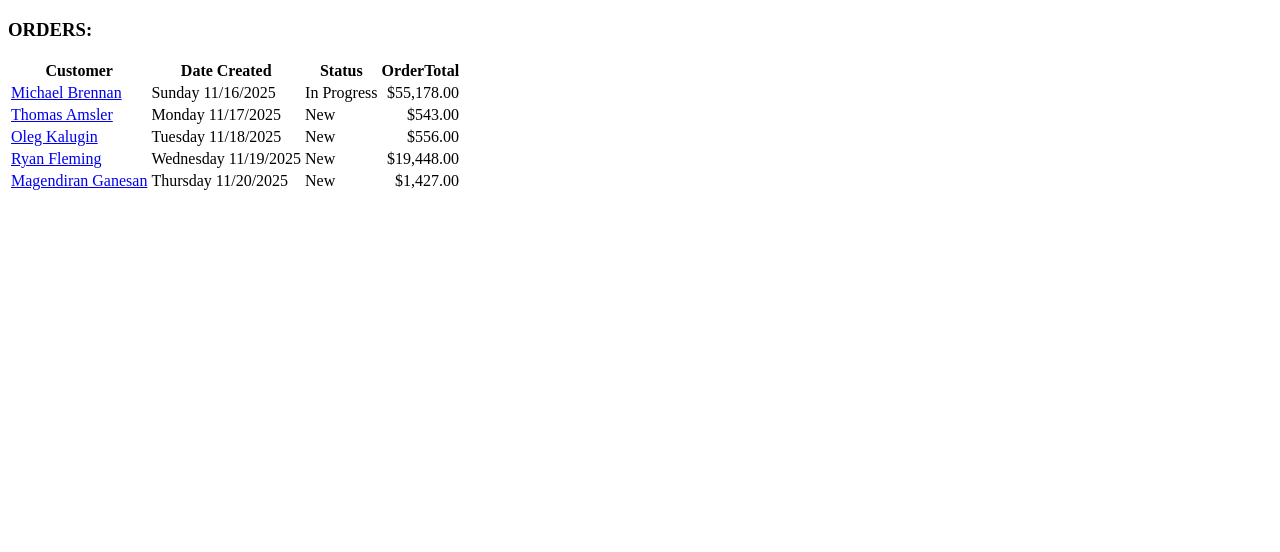
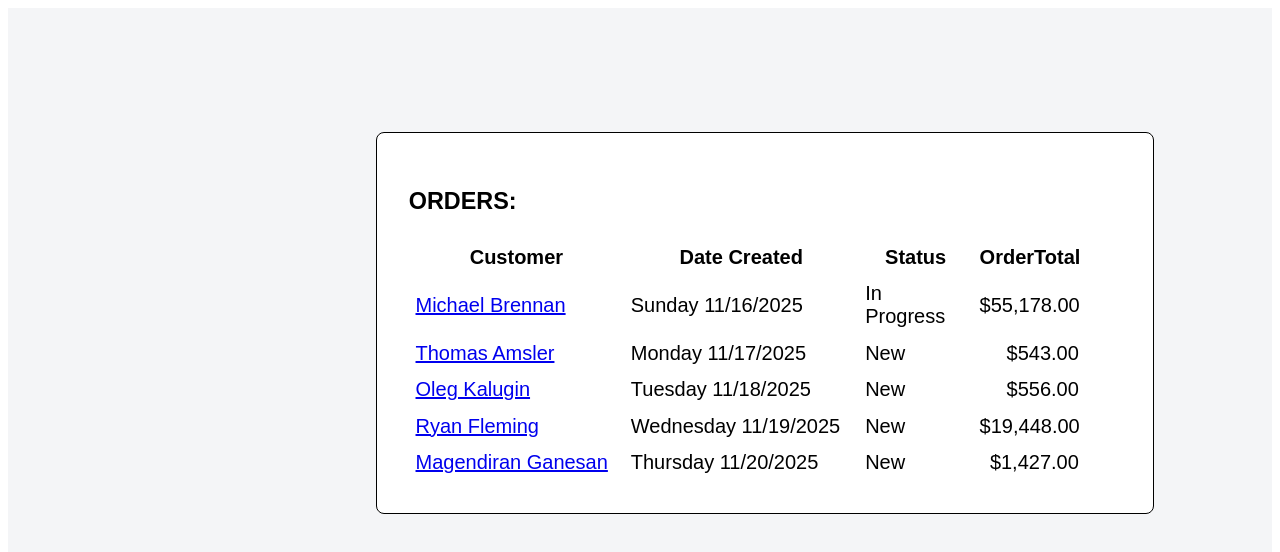
Before and after one commit to consman/signalformspractice, an Angular app: page / in a window 1280 px wide. Shown: the top 552 px of the page. Built offline with nearby package versions, Linux system fonts and the light colour scheme.

Commit message:
fix styling of order list.

```diff
--- a/src/app/app.css
+++ b/src/app/app.css
@@ -1,3 +1,24 @@
+
+table {
+  border-collapse: collapse;
+  width: 95%;
+}
+td,th{
+  padding: 1%;
+}
+
+.orda {
+  display: block;
+  max-width: 80%;
+  width: 75%;
+  margin: 2rem auto;
+  padding: 2rem;
+  border: 1px solid;
+  border-radius: 8px;
+  background: #fff;
+
+  font-size: 20px;
+}
 form {
   max-width: 80%;
   margin: 2rem auto;
@@ -9,6 +30,7 @@ form {
 
 div {
   margin-bottom: 1rem;
+  font-family: Arial, Helvetica, sans-serif;
 }
 
 label {
@@ -76,7 +98,6 @@ button:disabled {
   border: 1px solid #e0e0e0;
   border-radius: 4px;
   background: #f5f5f5;
-  font-family: monospace;
   font-size: 0.875rem;
 }
 
--- a/src/app/app.html
+++ b/src/app/app.html
@@ -1 +1,5 @@
-<router-outlet></router-outlet>
+<div class="wrapper">
+    <div class="main-panel">
+        <router-outlet></router-outlet>
+    </div>
+</div>
--- a/src/app/item-list/item-list.html
+++ b/src/app/item-list/item-list.html
@@ -7,9 +7,9 @@
         <tr><th>Description</th><th>Quantity</th><th>Price</th></tr>
         @for(item of itemForms; track $index){
             <tr>
-                <td><input [field]="item.description" /></td>
-                <td><input [field]="item.qty" type="number"  /></td>
-                <td><input [field]="item.price" type="number" /></td>
+                <td><input [field]="item.description" class="form-control" /></td>
+                <td><input [field]="item.qty" type="number"  class="form-control" /></td>
+                <td><input [field]="item.price" type="number" class="form-control" /></td>
             </tr>
             @if(item().value().description.length < 3){
                 <div class="error">
--- a/src/app/order-list/order-list.html
+++ b/src/app/order-list/order-list.html
@@ -1,10 +1,16 @@
+
+
+
+  <div class="orda">
+
+  <h3>ORDERS:</h3>
     @let ords = orders$ | async;
 
     @if(ords && ords.length > 0){
-  <h3>ORDERS:</h3>
+
       <table><tr><th>Customer</th><th>Date Created</th><th>Status</th><th> OrderTotal</th></tr>
       @for( ord of ords; track ord){
-    <tr><td>
+        <tr class="col-xs-12 col-sm-6 col-md-4 col-lg-3"><td>
               <a [routerLink]="['/order',ord.orderId]"> {{ord.customerName}} </a>
             </td>
             <td>{{ord.createDate | date: 'EEEE MM/dd/yyyy'}} </td>
@@ -18,3 +24,4 @@
       </table>
 
     }
+  </div>
--- a/src/app/order/order.html
+++ b/src/app/order/order.html
@@ -3,10 +3,10 @@
 
     <form (submit)="onSubmit($event)">
 
-        <div>
+        <div class="form-group">
             <label>
                 Customer
-                <input type="text" [field]="orderForm.customerName"
+                <input type="text" [field]="orderForm.customerName" class="form-control"
                  />
             </label>
             @if(orderForm.customerName() && orderForm.customerName().touched()){
@@ -18,18 +18,18 @@
             }
         </div>
 
-        <div>
+        <div class="form-group">
             <label>
                 Date Ordered
                 <!-- The Order create date should never be changed, only displayed. -->
-                <input type="date" value="{{ord.createDate | date: 'yyyy-MM-dd'}}" disabled/>
+                <input type="date" value="{{ord.createDate | date: 'yyyy-MM-dd'}}" disabled class="form-control"/>
             </label>
         </div>
 
-        <div>
+        <div class="form-group">
             <label>
                 CSR Approval Date
-                <input type="date" [field]="orderForm.csrApprovalDate" />
+                <input type="date" [field]="orderForm.csrApprovalDate" class="form-control"/>
             </label>
 
             @let approvedWithFutureDate = ( (orderModel().csrApprovalDate.getTime() - now.getTime() > 0) && orderModel().orderStatus=='Approved') ;
@@ -45,7 +45,7 @@
                 -->
         </div>
 
-        <div>
+        <div class="form-group">
             <label>
                 Status
                 <select [field]="orderForm.orderStatus" >
@@ -64,7 +64,7 @@
 
 
         @if(!done()){
-          <button type="submit" [disabled]="orderForm().invalid() || approvedWithFutureDate ">
+          <button type="submit" [disabled]="orderForm().invalid() || approvedWithFutureDate " class="btn btn-default ml3">
             Update
         </button>
         }
@@ -72,4 +72,4 @@
     </form>
 }
 
-<button [routerLink]="['/orders']">Back To List</button>
+<button [routerLink]="['/orders']" class="btn btn-default ml3">Back To List</button>
--- a/src/styles.css
+++ b/src/styles.css
@@ -1 +1,81 @@
-/* You can add global styles to this file, and also import other style files */
+.btn {
+  display: inline-block;
+  padding: 0.5rem 1rem;
+  font-size: 1rem;
+  font-weight: bold;
+  color: #fff;
+  background-color: #007bff;
+  border: 1px solid transparent;
+  border-radius: 4px;
+  text-align: center;
+  cursor: pointer;
+  margin-right: 5px;
+}
+
+.ml3 {
+  margin-left: 3px;
+}
+
+.ml3 {
+  margin-left: 3px;
+}
+
+.form-control {
+  width: 98%;
+  padding: 0.5rem;
+  font-size: 1rem;
+  border: 1px solid #ccc;
+  border-radius: 4px;
+}
+
+.w-200 {
+  width: 200px;
+}
+
+label {
+  font-weight: bold;
+  display: block;
+  /* margin-bottom: 0.5rem; */
+}
+
+.wrapper {
+  display: flex;
+  flex-direction: column;
+  height: 100vh;
+  overflow: hidden;
+  background-color: #f4f5f7;
+}
+
+.main-panel {
+  margin-left: 250px;
+  margin-top: 60px;
+  padding: 2rem;
+  flex: 1;
+  overflow-y: auto;
+  transition: margin-left 0.3s ease;
+}
+
+.form-group {
+  margin-bottom: 1rem;
+}
+
+.row {
+  display: flex;
+  flex-wrap: wrap;
+  margin: -15px;
+}
+.col-xs-12,
+.col-sm-6,
+.col-md-4,
+.col-lg-3 {
+  padding: 15px;
+  box-sizing: border-box;
+}
+
+.card {
+  background-color: white;
+  border-radius: 4px;
+  box-shadow: 0 2px 4px rgba(0, 0, 0, 0.1);
+  overflow: hidden;
+  margin-bottom: 0rem;
+}
```
Lines whose indentation alone changed are shown as unchanged.
